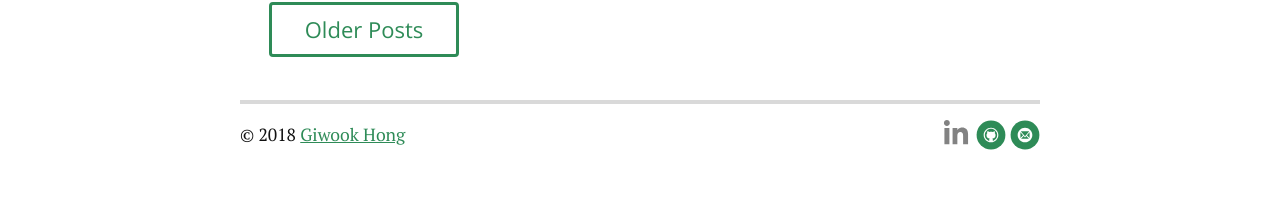
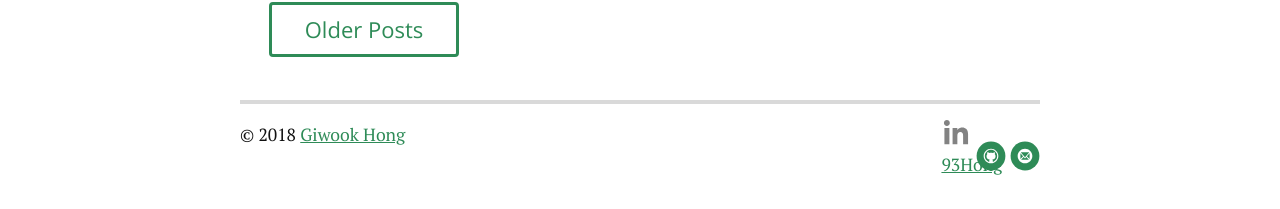
Before and after one commit to 93Hong/93Hong.github.io, a Jekyll site: the page built from index.html, in a window 1280 px wide. Shown: the part 2076-2285 px from the top of the page. Built offline with Jekyll 4.4.1, drawn with Linux system fonts in a browser that asks for light colours; nearby versions of some CDN libraries; the list of posts is cut into pages by our own code.

Commit message:
깃 블로그 footer

```diff
--- a/_includes/footer.html
+++ b/_includes/footer.html
@@ -4,9 +4,9 @@
 
       <div class="footer-links">
          <ul class="noList">
-           {% if site.social.github %}
+            {% if site.social.linkedin %}
             <li>
- <a href="https://www.linkedin.com/in/gi-wook-hong-489b6b119/{{ site.social.github }}">
+             <a href="https://www.linkedin.com/in/gi-wook-hong-489b6b119/">
                <span class="icon  icon--linkedin">
                  <svg viewBox="0 50 512 512" >
                    <path fill="#828282" d="M150.65,100.682c0,27.992-22.508,50.683-50.273,50.683c-27.765,0-50.273-22.691-50.273-50.683
@@ -17,7 +17,7 @@
                  </svg>
                </span>
 
-   <span class="username">{{ site.linkedin_name }}</span>
+               <span class="username">{{ site.social.linkedin }}</span>
              </a>
             </li>
             {% endif %}
```
Lines whose indentation alone changed are shown as unchanged.
